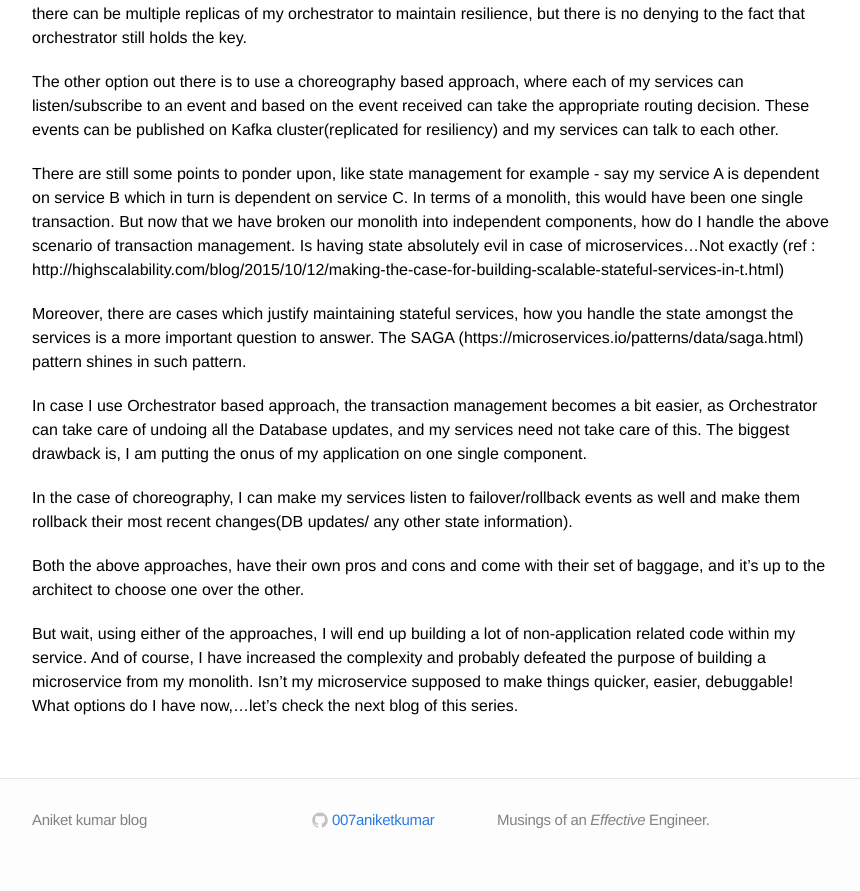
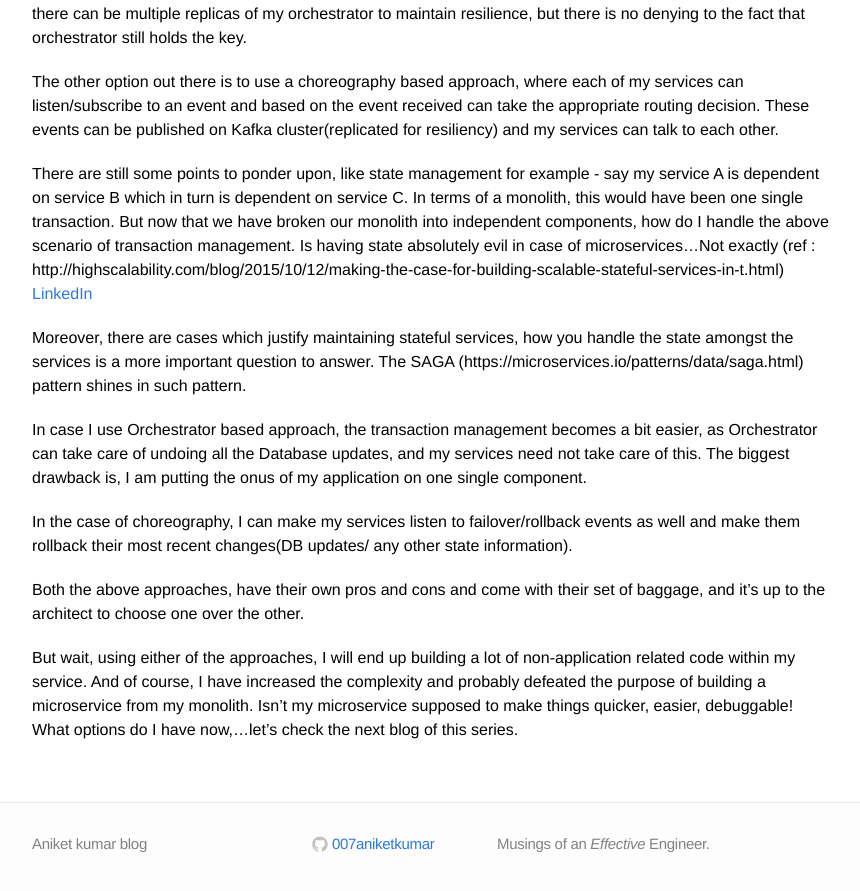
Before and after one commit to 007aniketkumar/007aniketkumarblog.github.io, a Jekyll site: the page built from _posts/2019-02-21-I-dont-Know-How-To-Make-My-Services-Talk.markdown, in a window 1280 px wide and 900 px high, scrolled down 643 px. Shown: the top 891 px of the window, without its empty margins (208-1068 px from the left). Built offline with Jekyll 4.4.1, drawn with Linux system fonts in a browser that asks for light colours.

Commit message:
Update 2019-02-21-I-dont-Know-How-To-Make-My-Services-Talk.markdown

```diff
--- a/_posts/2019-02-21-I-dont-Know-How-To-Make-My-Services-Talk.markdown
+++ b/_posts/2019-02-21-I-dont-Know-How-To-Make-My-Services-Talk.markdown
@@ -17,6 +17,7 @@ The other option out there is to use a choreography based approach, where each o
 
 There are still some points to ponder upon, like state management for example - say my service A is dependent on service B which in turn is dependent on service C. In terms of a monolith, this would have been one single transaction. But now that we have broken our monolith into independent components, how do I handle the above scenario of transaction management. Is having state absolutely evil in case of microservices…Not exactly (ref :
 http://highscalability.com/blog/2015/10/12/making-the-case-for-building-scalable-stateful-services-in-t.html)
+<a href=" https://www.linkedin.com/in/aniket-kumar-23105a14/">LinkedIn</a>
 
 Moreover, there are cases which justify maintaining stateful services, how you handle the state amongst the services is a more important question to answer. The SAGA (https://microservices.io/patterns/data/saga.html) pattern shines in such pattern.
 
```
